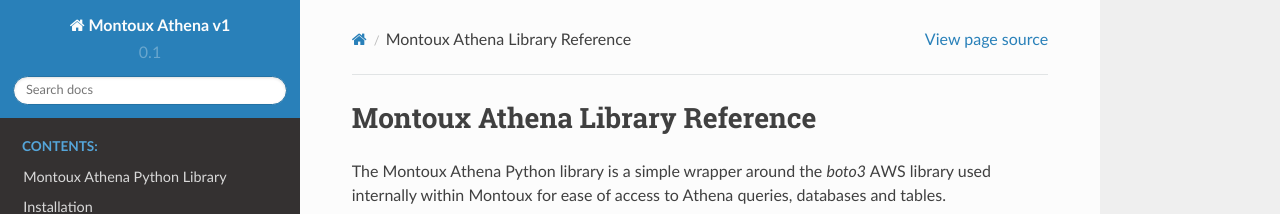
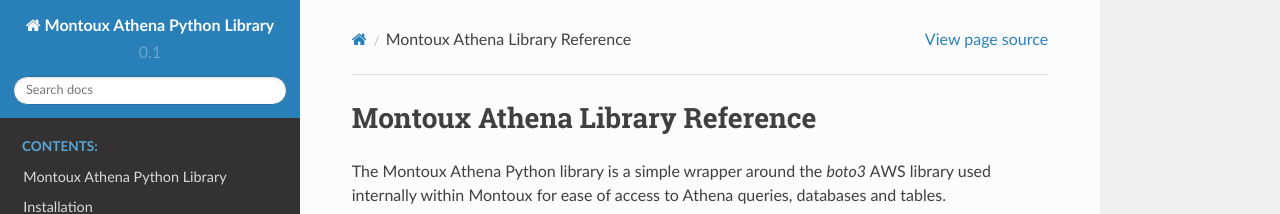
Before and after one commit to montoux/montoux_athena, a Sphinx documentation site: the page built from doc/index.rst, in a window 1280 px wide. Shown: the top 214 px of the page. Built offline with Sphinx 7.4.7 and the Read the Docs theme 2.0.0, drawn with Linux system fonts in a browser that asks for light colours.

Commit message:
Fix up title

```diff
--- a/doc/conf.py
+++ b/doc/conf.py
@@ -19,7 +19,7 @@
 
 # -- Project information -----------------------------------------------------
 
-project = 'Montoux Athena v1'
+project = 'Montoux Athena Python Library'
 copyright = '2021, Montoux'
 author = 'Glynn Foster'
 
```
